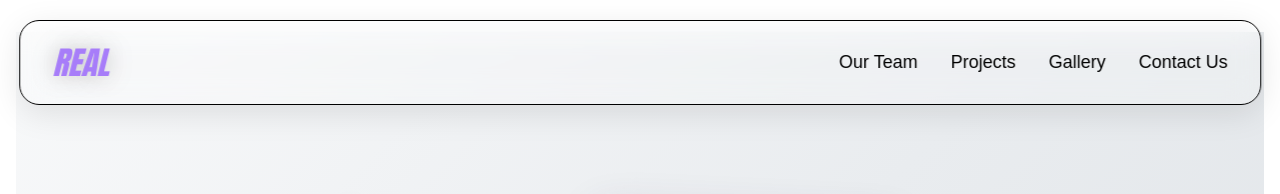
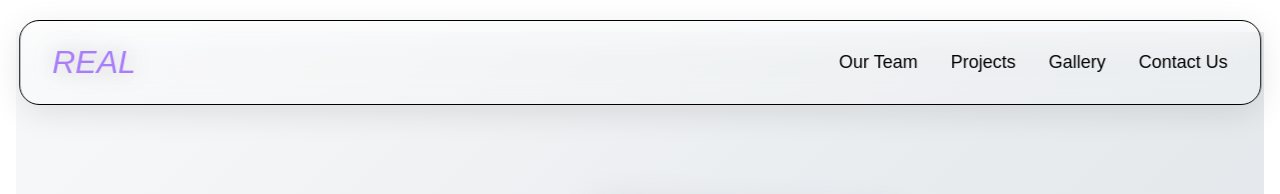
Before and after one commit to Tanishbelel/RealWeb, a Django app: page /about/ in a window 1280 px wide. Shown: the top 194 px of the page. Run offline with Django 5.2, Linux system fonts and the light colour scheme; data comes from the database, SQL or seed files in the repository; some libraries are stand-ins or nearby versions; some web fonts are replaced.

Commit message:
deploy changes

```diff
--- a/main/templates/base.html
+++ b/main/templates/base.html
@@ -12,6 +12,7 @@
     <!-- AOS Animation -->
     <link href="https://cdnjs.cloudflare.com/ajax/libs/aos/2.3.4/aos.css" rel="stylesheet">
     <!-- Custom CSS -->
+     <link href="https://fonts.cdnfonts.com/css/ethnocentric" rel="stylesheet">
     <style>
         @font-face {
   font-family: 'Ethnocentric'; /* Use the same name for all styles */
@@ -84,6 +85,8 @@
     align-items: center;
     transition: opacity 0.5s ease, visibility 0.5s ease;
 }
+@import url('https://fonts.cdnfonts.com/css/ethnocentric');
+
 
 #loader-wrapper.hidden {
     opacity: 0;
@@ -385,7 +388,7 @@
         .navbar-brand-custom .real-text {
             color: #a77df9;
             font-size: 32px;
-            font-family: 'Ethnocentric', 'Impact', sans-serif; /* Fallback font */
+            font-family: 'Ethnocentric Rg', sans-serif;
             font-style: italic;
             vertical-align: middle;
 
```
